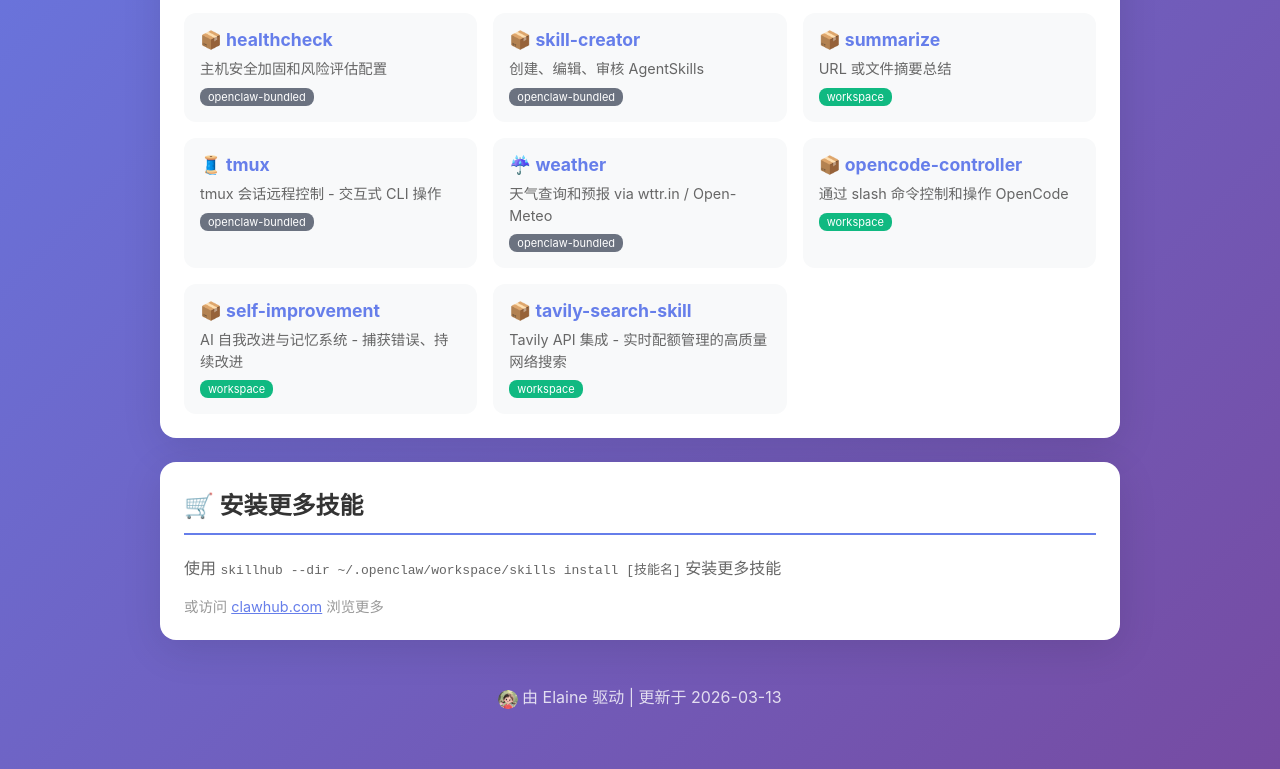
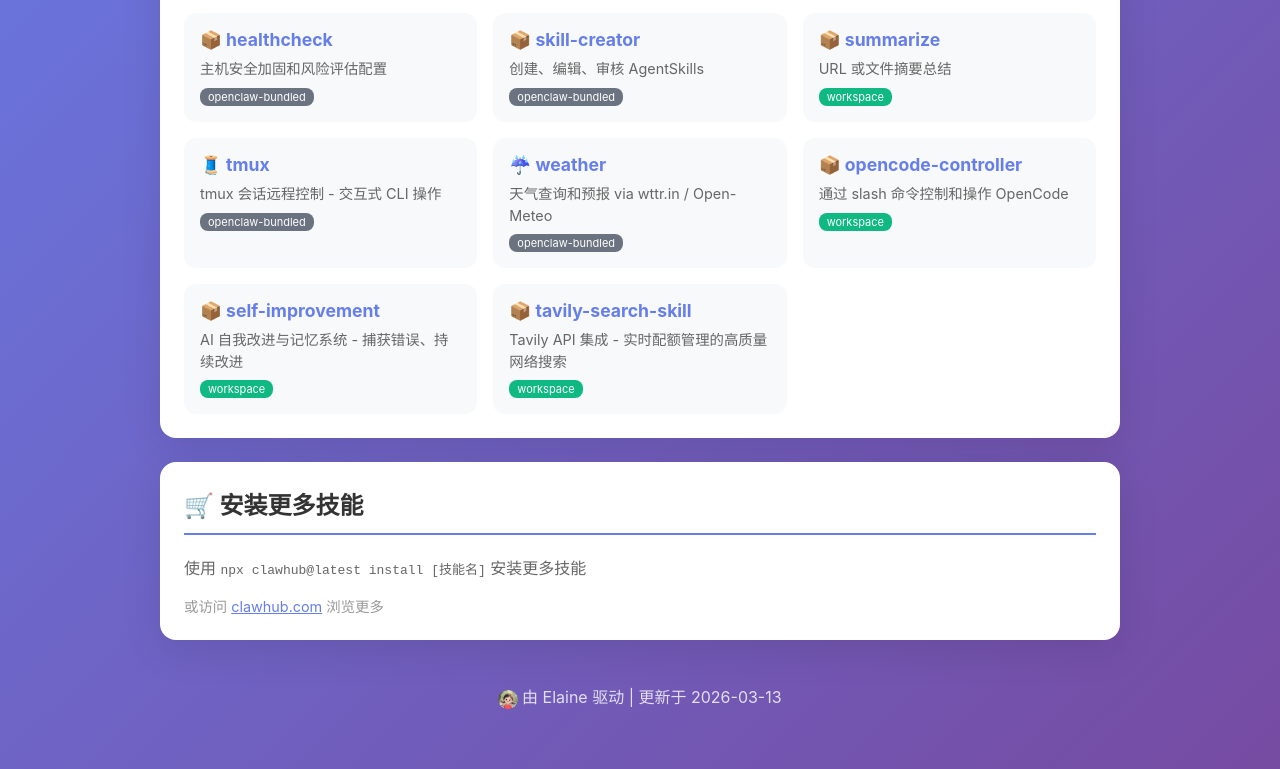
Before and after one commit to Elliot-Zzz/workspace, a plain HTML site: page skills-page.html in a window 1280 px wide. Shown: the part 563-1332 px from the top of the page. Drawn offline with Linux system fonts and the light colour scheme.

Commit message:
技能页面改用 clawhub

```diff
--- a/skills-page.html
+++ b/skills-page.html
@@ -118,7 +118,7 @@
 
         <div class="section">
             <h2>🛒 安装更多技能</h2>
-            <p style="color: #666; margin-bottom: 16px;">使用 <code>skillhub --dir ~/.openclaw/workspace/skills install [技能名]</code> 安装更多技能</p>
+            <p style="color: #666; margin-bottom: 16px;">使用 <code>npx clawhub@latest install [技能名]</code> 安装更多技能</p>
             <p style="color: #999; font-size: 0.9em;">或访问 <a href="https://clawhub.com" style="color: #667eea;">clawhub.com</a> 浏览更多</p>
         </div>
 
```
